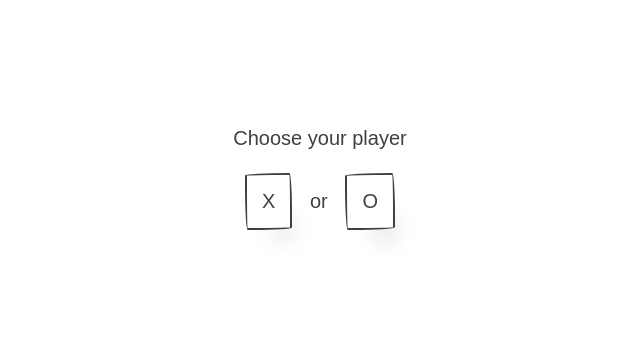
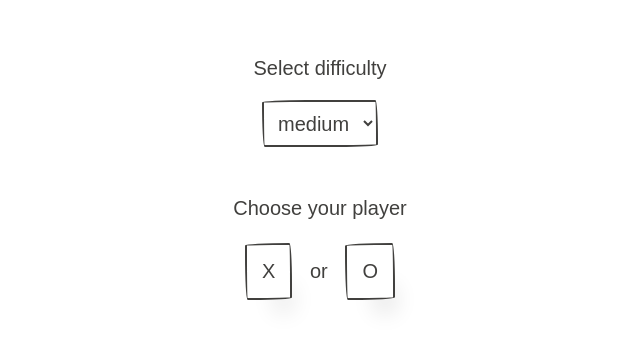
Before and after one commit to rgoshen/tic_tac_toe, a React (Create React App) app: page / in a window 1280 px wide. Shown: the part 215-558 px from the top of the page, without its empty margins (320-960 px from the left). Built offline with nearby package versions, Linux system fonts and the light colour scheme; the HTML template or start-up script is replaced by a standard one; a web font is replaced by a local one.

Commit message:
add ai mode select to determine how difficult it is to beat the ai

```diff
--- a/src/TicTacToe.tsx
+++ b/src/TicTacToe.tsx
@@ -10,6 +10,7 @@ import {
   SQUARE_DIMS,
   GAME_STATES,
   DRAW,
+  GAME_MODES,
 } from './constants';
 import { getRandomInt, switchPlayer } from './utils';
 import { minimax } from './minimax';
@@ -26,6 +27,7 @@ export default function TicTacToe() {
   const [gameState, setGameState] = useState(GAME_STATES.notStarted);
   const [nextMove, setNextMove] = useState<null | number>(null);
   const [winner, setWinner] = useState<null | string>(null);
+  const [mode, setMode] = useState(GAME_MODES.medium);
 
   const move = useCallback(
     (index: number, player: number | null) => {
@@ -40,17 +42,48 @@ export default function TicTacToe() {
     [gameState]
   );
 
+  /**
+   * Make the AI move. If it's the first move (the board is empty),
+   * make the move at any random cell to skip unnecessary Minimax calculations
+   */
+  // prettier-ignore
   const aiMove = useCallback(() => {
+    // Important to pass a copy of the grid here
     const board = new Board(grid.concat());
-    const index = board.isEmpty(grid)
-      ? getRandomInt(0, 8)
-      : minimax(board, players.ai!)[1];
+    const emptyIndices = board.getEmptySquares(grid);
+    let index;
+    switch (mode) {
+    case GAME_MODES.easy:
+      do {
+        index = getRandomInt(0, 8);
+      } while (!emptyIndices.includes(index));
+      break;
+      // Medium level is approx. half of the moves are Minimax and the other half random
+    case GAME_MODES.medium:
+      // eslint-disable-next-line no-case-declarations
+      const smartMove = !board.isEmpty(grid) && Math.random() < 0.5;
+      if (smartMove) {
+        index = minimax(board, players.ai!)[1];
+      } else {
+        do {
+          index = getRandomInt(0, 8);
+        } while (!emptyIndices.includes(index));
+      }
+      break;
+    case GAME_MODES.difficult:
+    default:
+      index = board.isEmpty(grid)
+        ? getRandomInt(0, 8)
+        : minimax(board, players.ai!)[1];
+    }
 
-    if (index !== null && !grid[index]) {
-      move(index, players.ai);
+    if (index && !grid[index]) {
+      if (players.ai !== null) {
+        move(index, players.ai);
+      }
       setNextMove(players.human);
     }
-  }, [move, grid, players]);
+  }, [move, grid, players, mode]);
 
   const humanMove = (index: number) => {
     if (!grid[index] && nextMove === players.human) {
@@ -111,12 +144,29 @@ export default function TicTacToe() {
     setGrid(emptyGrid);
   };
 
+  const changeMode = (e: React.ChangeEvent<HTMLSelectElement>) => {
+    setMode(e.target.value);
+  };
+
   // prettier-ignore
   switch (gameState) {
   case GAME_STATES.notStarted:
   default:
     return (
       <div>
+        <Inner>
+          <p>Select difficulty</p>
+          <select onChange={changeMode} value={mode}>
+            {Object.keys(GAME_MODES).map((key) => {
+              const gameMode = GAME_MODES[key];
+              return (
+                <option key={gameMode} value={gameMode}>
+                  {key}
+                </option>
+              );
+            })}
+          </select>
+        </Inner>
         <Inner>
           <p>Choose your player</p>
           <ButtonRow>
--- a/src/constants.ts
+++ b/src/constants.ts
@@ -18,3 +18,8 @@ export const SCORES: Record<string, number> = {
   0: 0,
   2: -1,
 };
+export const GAME_MODES: Record<string, string> = {
+  easy: 'easy',
+  medium: 'medium',
+  difficult: 'difficult',
+};
```
Also changed, not shown: 1 other file (tests, documents, lock files or other folders).
